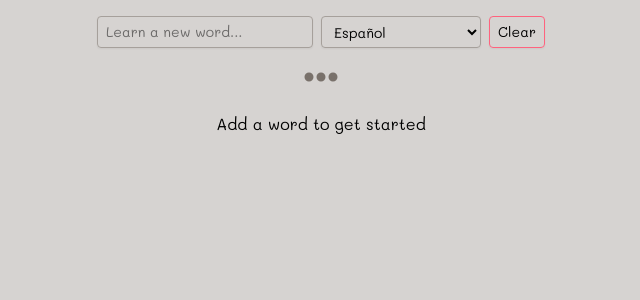
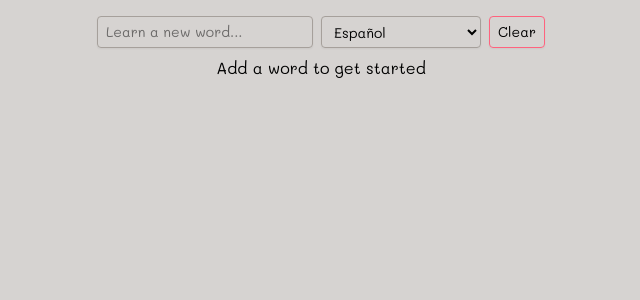
Before and after one commit to aljaroudi/VocabYou, a SvelteKit app: page / in a window 1280 px wide. Shown: the top 300 px of the page, without its empty margins (319-959 px from the left). Built offline with nearby package versions, Linux system fonts and the light colour scheme.

Commit message:
fix: remove unnecessary 'true' condition in loading check in +page.svelte for cleaner code

```diff
--- a/src/routes/+page.svelte
+++ b/src/routes/+page.svelte
@@ -96,7 +96,7 @@
 	</button>
 </form>
 <ul>
-	{#if loading || true}
+	{#if loading}
 		<li class="mx-auto flex py-2 items-center justify-center text-stone-500">
 			<IconLoading />
 		</li>
```
